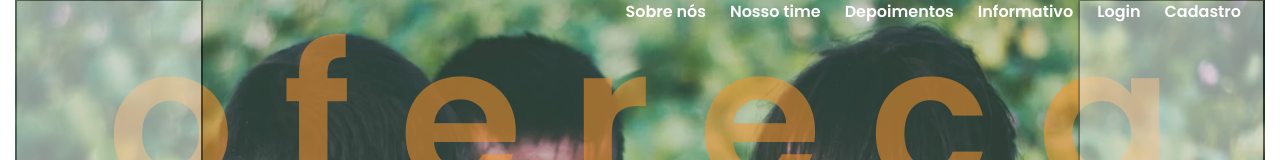
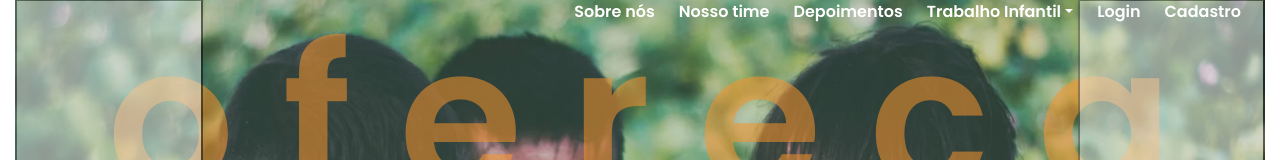
Before and after one commit to Gstv-web/ProjetoPetecaFront, an Angular app: page /#/sobre-nos in a window 1280 px wide. Shown: the top 160 px of the page. Built offline with nearby package versions, Linux system fonts and the light colour scheme.

Commit message:
@Jess-Curti[Ajustes]

```diff
--- a/src/app/entrar/entrar.component.html
+++ b/src/app/entrar/entrar.component.html
@@ -3,7 +3,7 @@
 
     <div class="col-md-12 d-flex justify-content-center">
 
-        <p class="voltarCadastro py-2 px-3" >
+        <p class="voltarCadastro py-2 px-3">
             <a class="text-white" routerLink="/sobre-nos"> <i class="editIcon fa fa-arrow-left text-white" aria-hidden="true"></i> Início</a>
         </p>
 
--- a/src/app/sobre-nos/sobre-nos.component.css
+++ b/src/app/sobre-nos/sobre-nos.component.css
@@ -13,6 +13,26 @@ a {
   color: white;
 }
 
+/* -------------------------------Dropdown----------------------------------- */
+.dropdown-item{
+  font-family: 'Poppins';
+  font-weight: 600;
+  color:white;
+  background: none;
+}
+
+.dropdown-item:hover{
+  color:black;
+}
+
+.dropdown-menu{
+  background-color: transparent;
+  border-radius: 7px;
+  border: transparent;
+  box-shadow: 3px 3px 3px 0px black;
+}
+
+/* -------------------------------------------------------------------------- */
 
 #navbar {
   font-family: 'Poppins';
@@ -40,7 +60,6 @@ a {
   background-color: #00C2E0;
 
 }
-
 
 #img-element {
     display: inline-block;
--- a/src/app/sobre-nos/sobre-nos.component.html
+++ b/src/app/sobre-nos/sobre-nos.component.html
@@ -2,12 +2,34 @@
   <div class="row navegacao">
     <nav class="d-block m-0 ml-auto">
       <ul class="d-flex justify-content-around align-items-center">
-        <li class="mr-4"><a href="#sobre-nos">Sobre nós</a></li>
-        <li class="mr-4"><a href="#time-area">Nosso time</a></li>
-        <li class="mr-4"><a href="#depoimentos">Depoimentos</a></li>
-        <li class="mr-4"><a routerLink="/informacao">Informativo</a></li>
-        <li class="mr-4"><a routerLink="/entrar">Login</a></li>
-        <li class="mr-4"><a routerLink="/entrar">Cadastro</a></li>
+
+        <li class="mr-4">
+          <a href="#sobre-nos">Sobre nós</a>
+        </li>
+
+        <li class="mr-4">
+          <a href="#time-area">Nosso time</a>
+        </li>
+
+        <li class="mr-4">
+          <a href="#depoimentos">Depoimentos</a>
+        </li>
+
+        <li class="mr-4 dropdown">
+          <a class="dropdown-toggle" data-toggle="dropdown" aria-haspopup="true" aria-expanded="false">Trabalho Infantil</a>
+          <div class="dropdown-menu" aria-labelledby="dropdown">
+            <a class="dropdown-item" routerLink="/informacao">Linha do tempo</a>
+            <a class="dropdown-item" routerLink="/informacao">Estatística</a>
+          </div>
+        </li>
+
+        <li class="mr-4">
+          <a routerLink="/entrar">Login</a>
+        </li>
+
+        <li class="mr-4">
+          <a routerLink="/entrar">Cadastro</a>
+        </li>
       </ul>
     </nav>
   </div>
@@ -34,7 +56,9 @@
         ata-slide-to="2"
       ></li>
     </ol>
+
     <div class="carousel-inner">
+
       <div class="carousel-item active">
         <!-- imagens carrossel -->
         <div class="img1 d-block w-100">
@@ -43,6 +67,7 @@
           </h6>
         </div>
       </div>
+
       <div class="carousel-item">
         <div class="img2 d-block w-100">
           <h6 class="has-text-align-left" id="texto-carrossel">
@@ -50,6 +75,7 @@
           </h6>
         </div>
       </div>
+
       <div class="carousel-item">
         <div class="img3 d-block w-100">
           <h6 class="has-text-align-left" id="texto-carrossel">a j u d e</h6>
```
